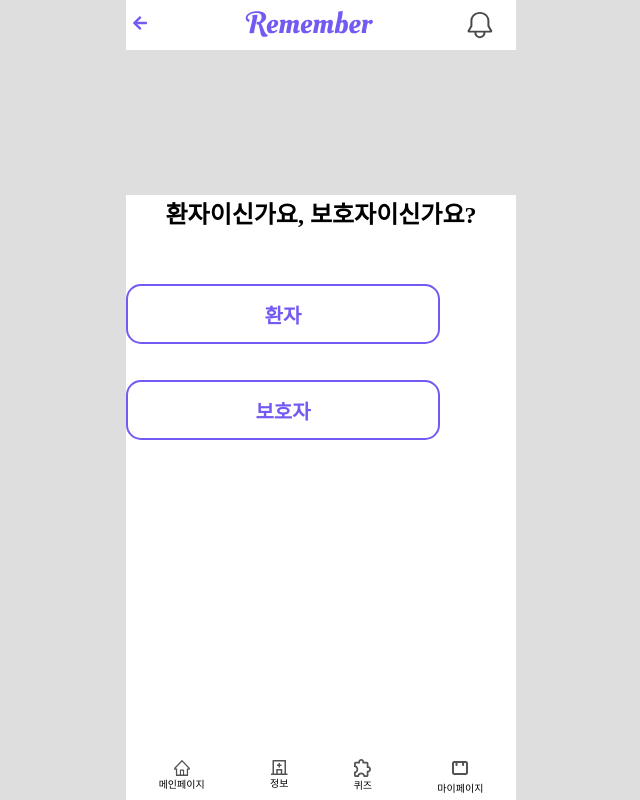
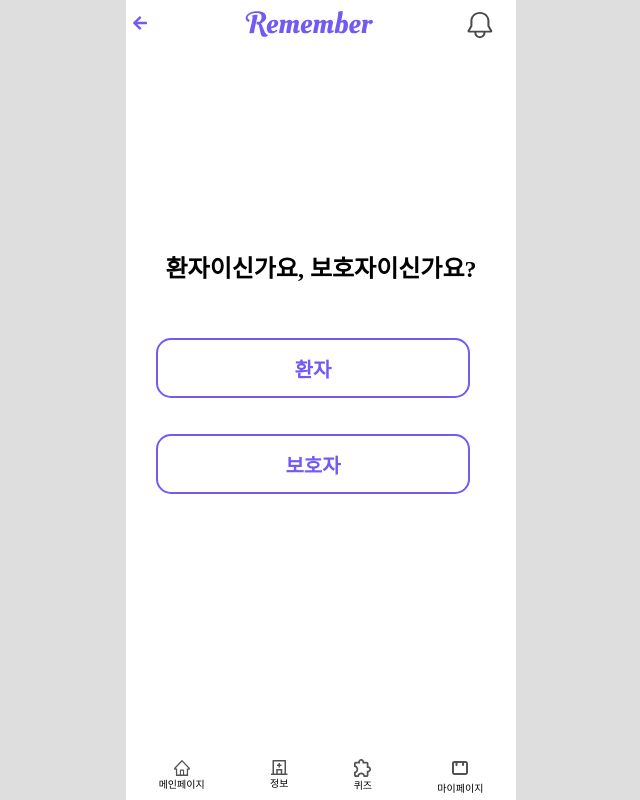
Before and after one commit to JOOMINSE0/Team14, a React (Create React App) app: page /chooseposition in a window 1280 px wide. Shown: the top 800 px of the page, without its empty margins (319-959 px from the left). Built offline with nearby package versions, Linux system fonts and the light colour scheme.

Commit message:
chooseposition수정

```diff
--- a/src/pages/ChoosePosition/ChoosePosition.jsx
+++ b/src/pages/ChoosePosition/ChoosePosition.jsx
@@ -24,7 +24,7 @@ const ChoosePosition = () => {
             <div className="body">
             <div className="iphone-frame">
             <Header />
-
+            <br/><br/><br/>
             <b className="position-text" style={{fontSize:'24px'}}>환자이신가요, 보호자이신가요?</b>
             <br/><br/><br/>
                 <button style={{height:'60px', width:'314px'}}
--- a/src/pages/ChoosePosition/ChoosePosition.scss
+++ b/src/pages/ChoosePosition/ChoosePosition.scss
@@ -13,6 +13,7 @@
         width: 200px;
         height: 50px;
         border-radius: 15px;
+        margin-left: 30px;
         background-color: transparent;
         /* 배경을 투명으로 설정 */
         border: 2px solid #735AF3;
--- a/src/pages/Game/MainGamePage/MainGamePage.jsx
+++ b/src/pages/Game/MainGamePage/MainGamePage.jsx
@@ -26,6 +26,7 @@ const MainGamePage = () => {
     return (
         <div className="iphone-frame">
             <Header />
+            <br/>
             <div className="main-game-page-text-column content">
 
                 <div className="for-chimae-font">
--- a/src/pages/MyPage/MyPage.jsx
+++ b/src/pages/MyPage/MyPage.jsx
@@ -32,6 +32,7 @@ const MyPage = () => {
     return (
         <div className="iphone-frame">
             <Header />
+            <br/>
             <div className="my-page-text-column content">
                 <div className="my-page-text-row for-chimae-font">
                     <h2>반가워요,</h2>
```
